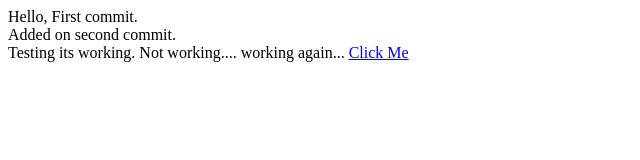
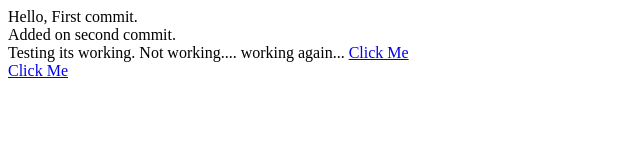
Before and after one commit to exceptionSPG/github-workflow-test, a plain HTML site: page index.html in a window 1280 px wide. Shown: the full height of the page, 0-640 px from the left. Drawn offline with Linux system fonts and the light colour scheme.

Commit message:
index2 added to directory

```diff
--- a/index.html
+++ b/index.html
@@ -3,4 +3,6 @@
 Testing its working.
 Not working....
 working again...
-<a href="newyear.html">Click Me</a>
+<a href="newyear.html">Click Me</a><br>
+
+<a href="index2.html">Click Me</a>
```
Also changed, not shown: index2.html (+1 -1 lines).
